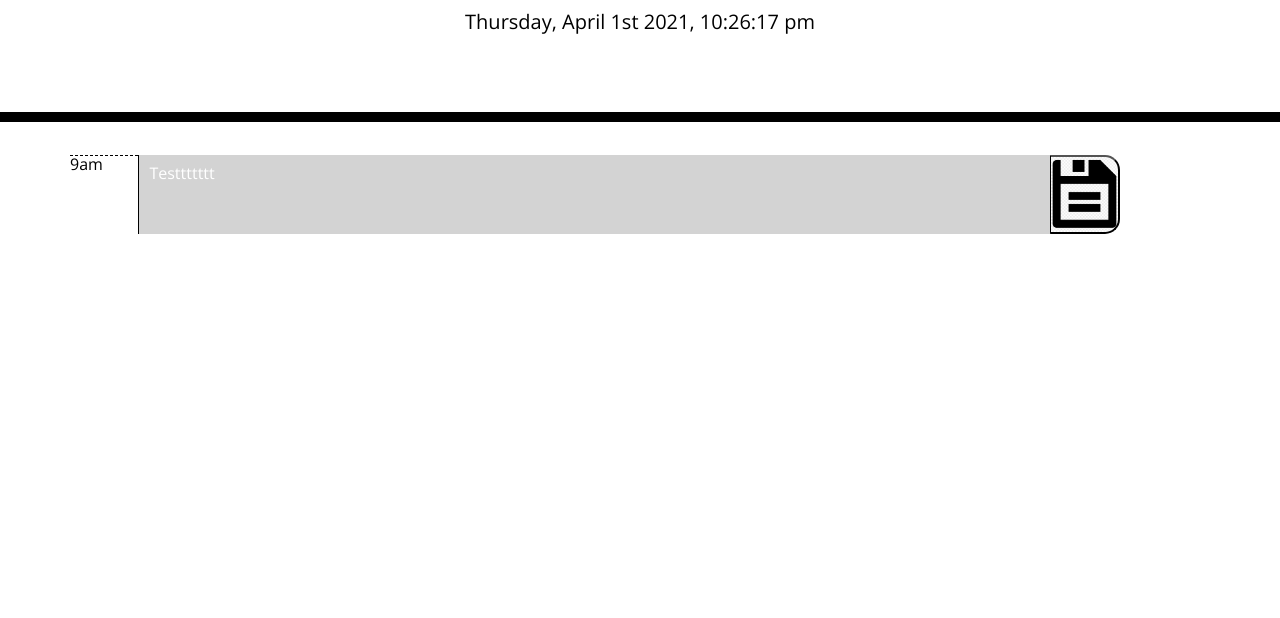
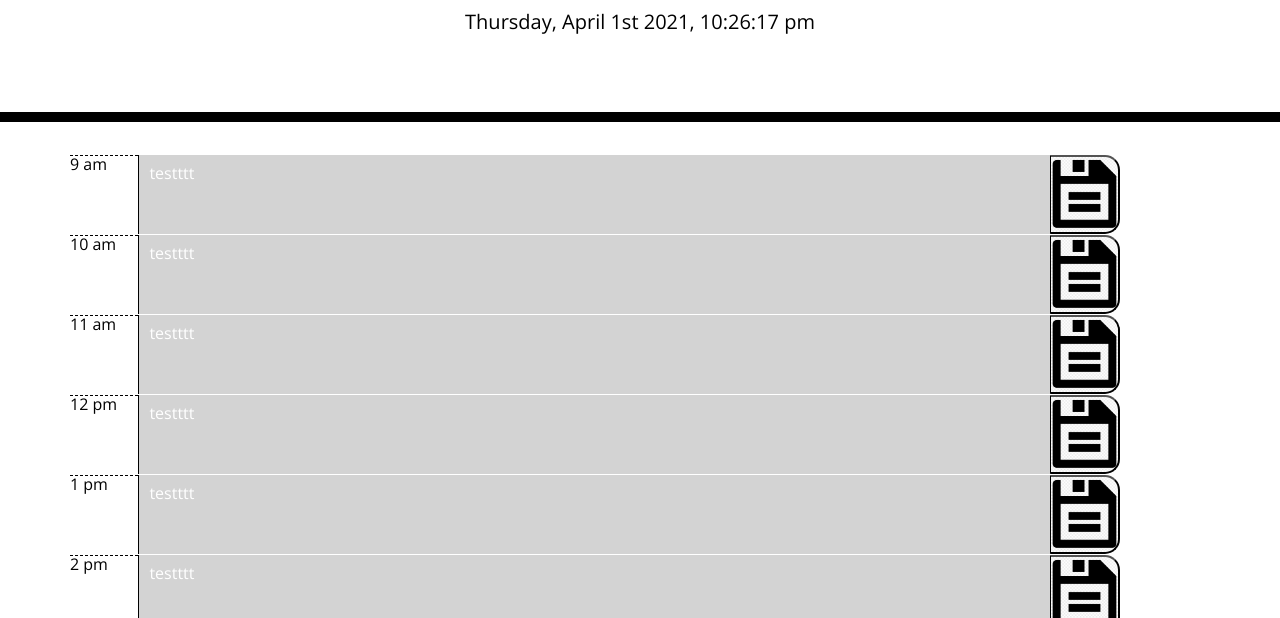
Before and after one commit to Dylancouzon/day-planner, a plain HTML site: page index.html in a window 1280 px wide. Shown: the part 182-800 px from the top of the page. Drawn offline with nearby package versions, Linux system fonts and the light colour scheme.

Commit message:
Add generatePlanner function

```diff
--- a/assets/css/style.css
+++ b/assets/css/style.css
@@ -52,11 +52,13 @@ textarea{
 .present {
   background-color: #ff6961;
   color: white;
+  width: 80%;
 }
 
 .future {
   background-color: #77dd77;
   color: white;
+  width: 80%;
 }
 
 .saveBtn {
--- a/assets/js/script.js
+++ b/assets/js/script.js
@@ -1,2 +1,46 @@
+var FormEl = $('form');
+var timeEl = $('.hour');
+var textEl = $('textarea');
+var containerEl = $('.container');
+var TimeRange = [9, 17];
 // Show the current day
 $("#currentDay").text(moment().format("dddd, MMMM Do YYYY, h:mm:ss a"));
+
+//Function to generate the planner
+var generatePlanner = function(){
+    for(i=TimeRange[0]; i <= TimeRange[1]; i++){
+        var row = $('<div>');
+        row.addClass('row');
+
+        var time = $('<div>');
+        time.addClass('hour').text(moment(i, "H").format('h a'));
+
+        var textarea = $('<textarea>');
+        textarea.text("testttt");
+
+       if(i < moment().format('H')){
+            textarea.addClass('past');
+        }else if(i == moment().format('H')){
+            textarea.addClass('present');
+        }else{
+            textarea.addClass('future');
+        }
+
+        var input = $('<input>');
+        input.addClass('saveBtn').attr('type', 'submit').attr('value', '');
+        FormEl.append(row);
+        row.append(time, textarea, input);
+    }
+}
+
+// Function to save the txt that is inserted
+// Need to add the Local storage
+var saveTxt = function(event){
+    event.preventDefault();
+    console.log(timeEl.val());
+    textEl.innerHtml = textEl.val();
+}
+
+
+FormEl.on('submit', saveTxt);
+generatePlanner();
--- a/index.html
+++ b/index.html
@@ -29,12 +29,13 @@
       <p id="currentDay" class="lead"></p>
     </header>
     <div class="container">
-
-      <div class="row">
-        <div class="hour">9am</div>
-        <textarea class="past">Testtttttt</textarea>
-        <button class="saveBtn"></button>
-      </div>
+      <form>
+        <!-- <div class="row">
+          <div class="hour">9am</div>
+          <textarea class="past">Testtttttt</textarea>
+          <input class="saveBtn" type="submit" value="">
+        </div> -->
+    </form>
       <!-- Timeblocks go here -->
     </div>
 
```
